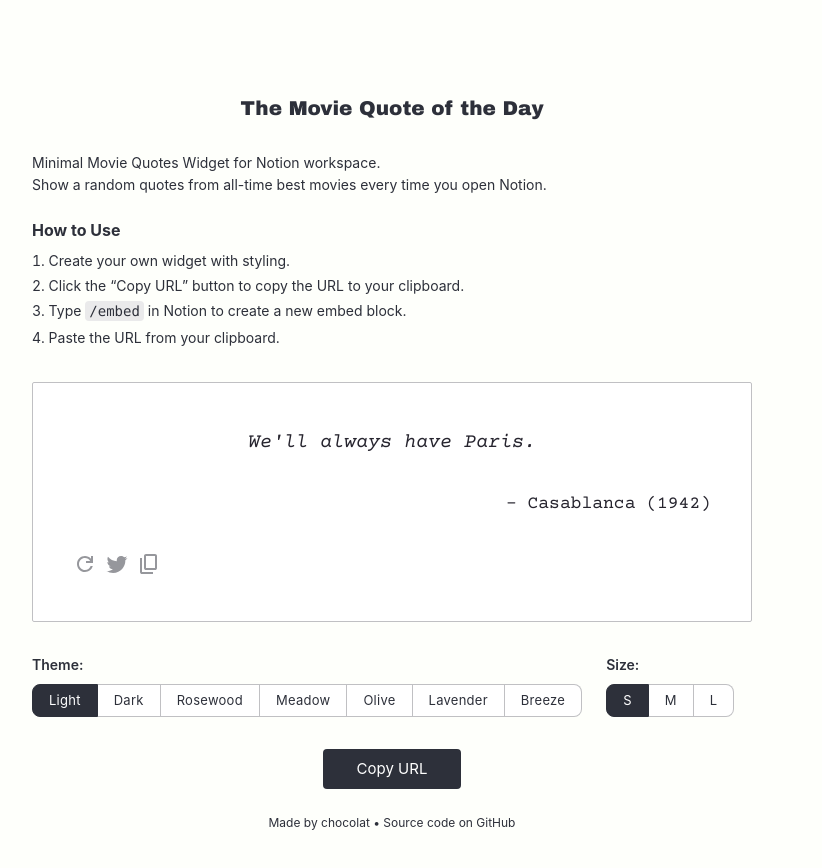
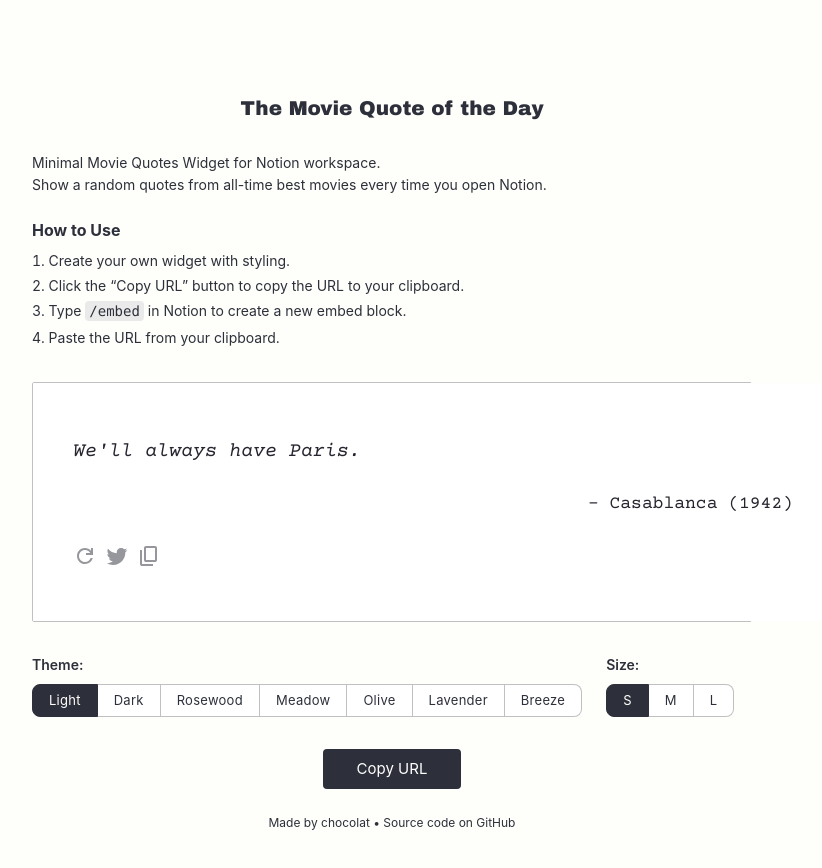
Before and after one commit to chocolat5/movie-quote-of-the-day, a React (Vite) app: page / in a window 1280 px wide. Shown: the top 868 px of the page, without its empty margins (248-1070 px from the left). Built offline with nearby package versions, Linux system fonts and the light colour scheme.

Commit message:
feat: update QuoteBlock

```diff
--- a/src/App.tsx
+++ b/src/App.tsx
@@ -39,6 +39,15 @@
       background-color: var(--primary100);
       border-radius: 4px;
     }
+  `,
+  quote: css`
+    display: grid;
+    place-items: center;
+    width: 100%;
+    min-height: 240px;
+    background-color: var(--white);
+    border: 1px solid var(--border);
+    border-radius: 2px;
   `,
   selectors: css`
     margin: 32px 0;
@@ -132,7 +141,9 @@
             <li>Paste the URL from your clipboard.</li>
           </ol>
         </div>
-        <QuoteBlock size={currentSize} theme={currentTheme} />
+        <div css={styles.quote}>
+          <QuoteBlock size={currentSize} theme={currentTheme} />
+        </div>
         <div css={styles.selectors}>
           <div>
             <h2 css={styles.selectType}>Theme:</h2>
--- a/src/components/QuoteBlock.tsx
+++ b/src/components/QuoteBlock.tsx
@@ -2,25 +2,26 @@
 import { css } from "@emotion/react";
 import copy from "copy-to-clipboard";
 
-import IconButton from "@/src/components/UI/IconButton";
-import { Quote, Theme, TextSize } from "@/src/types";
-import getRandomQuote from "@/src/utils/helper";
+import IconButton from "./UI/IconButton";
+import { Quote, Theme, TextSize } from "../types";
+import getRandomQuote from "../utils/helper";
 // eslint-disable-next-line import/extensions
-import quotes from "@/src/data/quotes.json";
+import quotes from "../data/quotes.json";
 
 const styles = {
   wrap: css`
+    width: 100%;
     display: grid;
     place-items: center;
-    width: 100%;
-    min-height: 240px;
+    height: 100%;
     padding: 24px;
-    background-color: var(--white);
-    border: 1px solid var(--border);
-    border-radius: 2px;
     @media screen and (min-width: 600px) {
       padding: 40px;
     }
+  `,
+  container: css`
+    width: var(--main);
+    margin: 0 auto;
   `,
   quote: css`
     font-size: 24px;
@@ -142,6 +143,7 @@
         backgroundColor: theme.bgColor,
       }}
     >
+      <div css={styles.container}>
         <p css={styles.quote} style={{ fontSize: `${size.fontSize}px` }}>
           {currentQuote.quote}
         </p>
@@ -150,5 +152,6 @@
         </p>
         {actions}
       </div>
+    </div>
   );
 }
```
Lines whose indentation alone changed are shown as unchanged.
